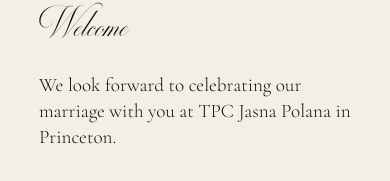
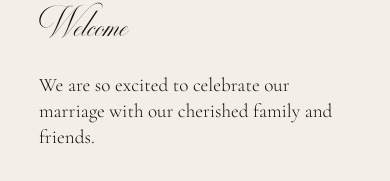
Before and after one commit to feesh96/matt-and-sara-wedding, a Next.js app: page / in a window 390 px wide. Shown: the part 936-1117 px from the top of the page. Built offline with nearby package versions, Linux system fonts and the light colour scheme.

Commit message:
Update welcome text, mobile header fade, and desktop photo

```diff
--- a/app/globals.css
+++ b/app/globals.css
@@ -893,13 +893,15 @@ summary:focus-visible {
     position: sticky;
     top: 0;
     z-index: 20;
-    background: var(--paper);
   }
 
-  .siteHeaderOverlay {
-    position: fixed;
+  .siteHeader::before {
+    position: absolute;
+    z-index: -1;
     inset: 0 0 auto;
     height: 124px;
+    content: "";
+    pointer-events: none;
     background: linear-gradient(
       180deg,
       rgba(244, 239, 230, 0.99) 0%,
@@ -908,6 +910,12 @@ summary:focus-visible {
       rgba(244, 239, 230, 0.32) 84%,
       transparent 100%
     );
+  }
+
+  .siteHeaderOverlay {
+    position: fixed;
+    inset: 0 0 auto;
+    height: 124px;
   }
 
   .siteHeaderOverlay .mobileHeader {
--- a/app/page.tsx
+++ b/app/page.tsx
@@ -35,8 +35,7 @@ export default function Home() {
           <div className="homeStoryMessage">
             <h2>Welcome</h2>
             <p className="homeStoryIntro">
-              We look forward to celebrating our marriage with you at {site.wedding.venue} in
-              Princeton.
+              We are so excited to celebrate our marriage with our cherished family and friends.
             </p>
           </div>
           <figure className="homeStoryPortrait">
@@ -50,6 +49,8 @@ export default function Home() {
           </figure>
         </div>
         <figure className="homeStoryPanorama">
+          <picture>
+            <source media="(max-width: 760px)" srcSet={site.media.pagodaTowerLandscapeMobile} />
             <Image
               src={site.media.pagodaTowerLandscape}
               alt="Sara and Matt in front of a pagoda tower in Japan"
@@ -57,6 +58,7 @@ export default function Home() {
               loading="eager"
               sizes="100vw"
             />
+          </picture>
         </figure>
       </section>
     </main>
--- a/lib/site.ts
+++ b/lib/site.ts
@@ -70,7 +70,8 @@ export const site = {
   media: {
     gates: "/images/venue-gates.png",
     pagodaTower: "/images/pagoda-tower.jpeg",
-    pagodaTowerLandscape: "/images/pagoda-tower-landscape.png",
+    pagodaTowerLandscape: "/images/pagoda-tower-landscape-sara-wedding.jpg",
+    pagodaTowerLandscapeMobile: "/images/pagoda-tower-landscape.png",
     holdingHands: "/images/holding-hands.jpeg",
     welcomePortrait: "/images/welcome-portrait.png",
     rsvpKyoto: "/images/rsvp-kyoto.jpg",
```
Also changed, not shown: 2 other files (tests, documents, lock files or other folders). Lines whose indentation alone changed are shown as unchanged.
